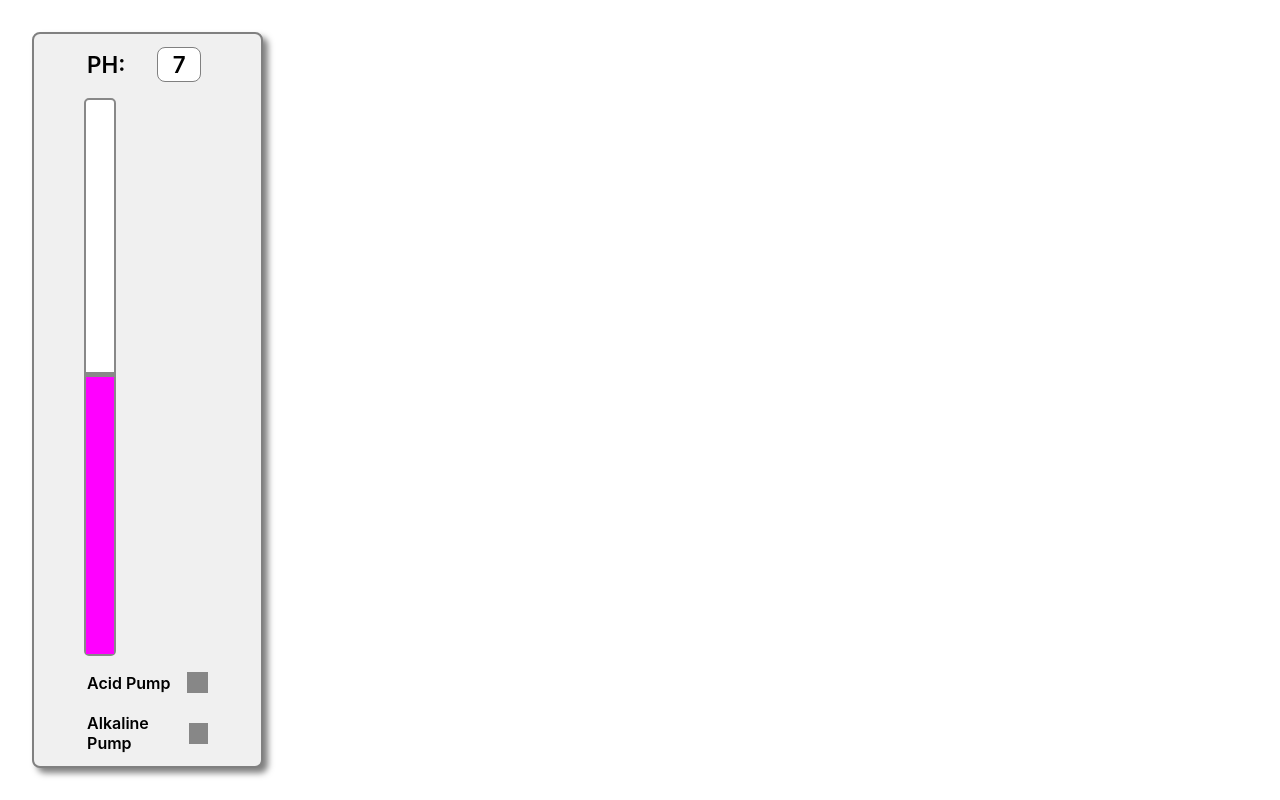
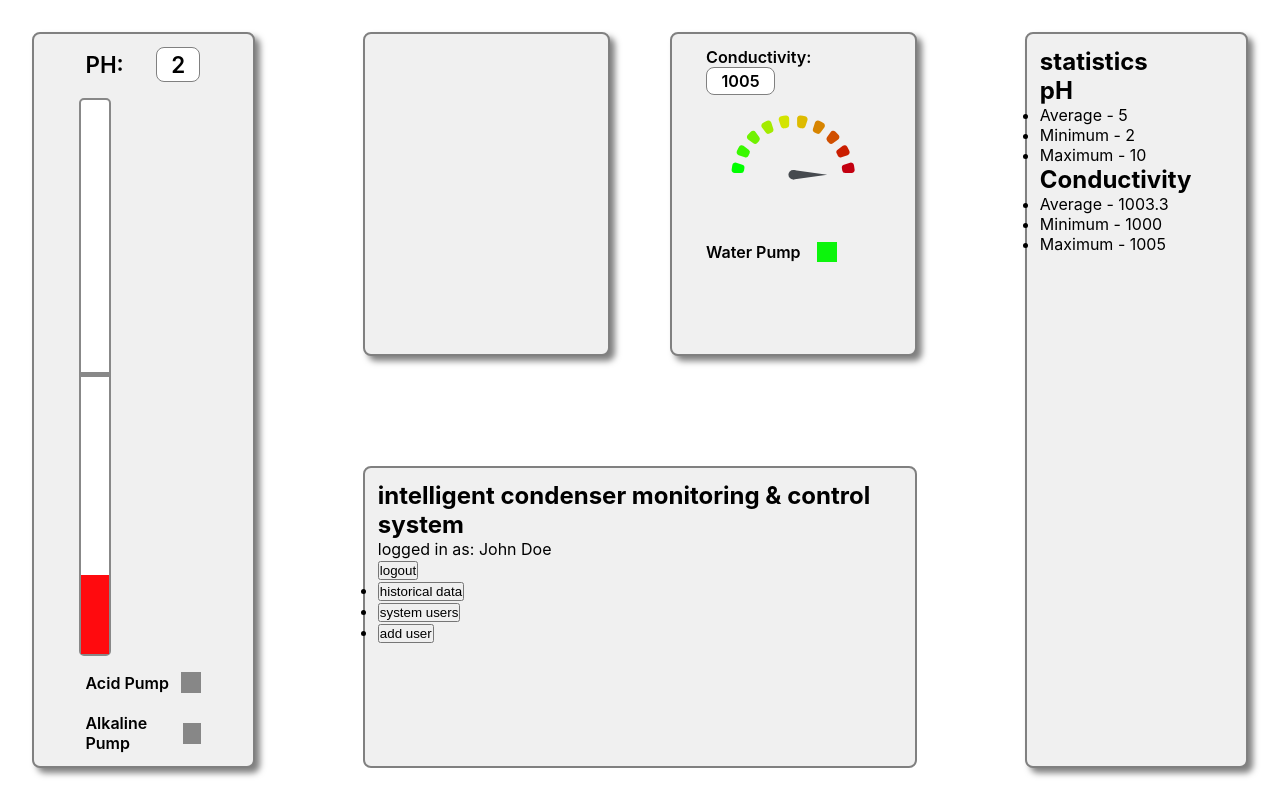
Before and after one commit to iamndlovu/intelligence-condensor-tube-monitoring-control-system, a React (Create React App) app in the folder dashboard/: page / in a window 1280 px wide. Built offline with nearby package versions, Linux system fonts and the light colour scheme.

Commit message:
conductivity display component

```diff
--- a/dashboard/src/App.js
+++ b/dashboard/src/App.js
@@ -1,28 +1,9 @@
 import Dashboard from './components/Dashboard';
 
-const data = [
-  {
-    ph: { phVal: 7, acidPump: false, alkalinePump: false },
-    dissolved: { dissolvedVal: 'high', buzzer: true, Na2SO4: true },
-    conductivity: { conductivityVal: 1000, pump: false },
-  },
-  {
-    ph: { phVal: 3, acidPump: false, alkalinePump: true },
-    dissolved: { dissolvedVal: 'low', buzzer: false, Na2SO4: false },
-    conductivity: { conductivityVal: 1005, pump: true },
-  },
-  {
-    ph: { phVal: 10, acidPump: true, alkalinePump: false },
-    dissolved: { dissolvedVal: 'high', buzzer: true, Na2SO4: true },
-    conductivity: { conductivityVal: 1000, pump: false },
-  },
-];
-
 const App = () => {
-  const { ph, dissolved, conductivity } = data[0];
   return (
     <div className='App'>
-      <Dashboard ph={ph} dissolved={dissolved} conductivity={conductivity} />
+      <Dashboard />
     </div>
   );
 };
--- /dev/null
+++ b/dashboard/src/components/ConductivityContainer/ConductivityContainer.module.scss
@@ -0,0 +1,41 @@
+.ConductivityContainer {
+  width: 100%;
+  height: 100%;
+  display: flex;
+  flex-wrap: wrap;
+  flex-direction: column;
+  align-items: center;
+
+  & > div {
+    width: 80%;
+    font-weight: 600;
+
+    &.conductivityTxt {
+      font-size: 1.01rem;
+      margin-bottom: 1rem;
+
+      .conductivityHead {
+        margin-right: 1rem;
+      }
+
+      .conductivityVal {
+        display: inline-block;
+        padding: 0.2rem 0.9rem;
+        background-color: white;
+        border: 1px solid #808080;
+        border-radius: 8px;
+      }
+    }
+
+    &.conductivityAction {
+      & > div {
+        display: flex;
+        align-items: center;
+
+        span:first-child {
+          margin-right: 1rem;
+        }
+      }
+    }
+  }
+}
--- /dev/null
+++ b/dashboard/src/components/ConductivityContainer/index.js
@@ -0,0 +1,49 @@
+import React from 'react';
+import GuageChart from 'react-gauge-chart';
+
+import styles from './ConductivityContainer.module.scss';
+import boxStyles from '../../box.module.scss';
+
+const ConductivityContainer = ({
+  id,
+  waterPump,
+  conductivityVal,
+  maxConductivity,
+  minConductivity,
+}) => {
+  return (
+    <article className={styles.ConductivityContainer}>
+      <div className={styles.conductivityTxt}>
+        <span className={styles.conductivityHead}>Conductivity:</span>
+        <span className={styles.conductivityVal}>{conductivityVal}</span>
+      </div>
+      <GuageChart
+        id={id}
+        nrOfLevels={10}
+        arcPadding={0.1}
+        cornerRadius={3}
+        colors={['#00FF00', '#c30010']}
+        percent={
+          (conductivityVal - minConductivity) /
+          (maxConductivity - minConductivity)
+        }
+        textColor='transparent'
+        style={{ marginBottom: '3rem' }}
+      />
+      <div className={styles.conductivityAction}>
+        <div>
+          <span>Water Pump</span>
+          <span
+            className={
+              waterPump
+                ? `${boxStyles.box} ${boxStyles.success}`
+                : `${boxStyles.box} ${boxStyles.default}`
+            }
+          ></span>
+        </div>
+      </div>
+    </article>
+  );
+};
+
+export default ConductivityContainer;
--- a/dashboard/src/components/Dashboard/Dashboard.module.scss
+++ b/dashboard/src/components/Dashboard/Dashboard.module.scss
@@ -8,10 +8,9 @@
     width: 100%;
     height: 100%;
     display: grid;
-
     grid-template-columns: repeat(100, 1fr);
     grid-template-rows: repeat(100, 1fr);
-    // background-color: aquamarine;
+    column-gap: 10px;
 
     .sectionContainer {
       border: 2px solid #808080;
@@ -23,75 +22,27 @@
       &.ph {
         grid-column: 1 / 20;
         grid-row: 1 / -1;
-        // background-color: tomato;
-        .PhContainer {
-          width: 100%;
-          height: 100%;
-          display: flex;
-          flex-wrap: wrap;
-          flex-direction: column;
-          align-items: center;
+      }
 
-          & > div {
-            width: 60%;
-            font-weight: 600;
+      &.dissolved {
+        grid-column: 28 / 49;
+        grid-row: 1 / 45;
+      }
 
-            &.phTxt {
-              font-size: 1.4rem;
+      &.conductivity {
+        grid-column: 53 / 74;
+        grid-row: 1 / 45;
+      }
 
-              .phHead {
-                margin-right: 2rem;
-              }
+      &.extra {
+        grid-column: 28 / 74;
+        grid-row: 60 / -1;
+        box-shadow: none;
+      }
 
-              .phVal {
-                display: inline-block;
-                padding: 0.2rem 0.9rem;
-                background-color: white;
-                border: 1px solid #808080;
-                border-radius: 8px;
-              }
-            }
-
-            &.phScale {
-              width: 2rem;
-              flex-grow: 1;
-              transform: translateX(-3rem);
-              margin: 1rem 0;
-              border: 2px solid #888;
-              border-radius: 5px;
-              position: relative;
-              background-color: white;
-
-              .phScaleCenterMark {
-                width: 100%;
-                height: 5px;
-                background-color: #888;
-                display: inline-block;
-                position: absolute;
-                bottom: 50%;
-                left: 0;
-                z-index: 2;
-              }
-
-              .phScaleFill {
-                width: 100%;
-                display: inline-block;
-                position: absolute;
-                bottom: 0;
-                // z-index: 2;
-                transition: all 0.5s ease-out;
-              }
-            }
-
-            &.phAction {
-              & > div {
-                display: flex;
-                justify-content: space-between;
-                align-items: center;
-              }
-            }
-          }
-        }
+      &.stats {
+        grid-column: 82 / -1;
+        grid-row: 1 / -1;
       }
     }
   }
--- a/dashboard/src/components/Dashboard/index.js
+++ b/dashboard/src/components/Dashboard/index.js
@@ -2,9 +2,88 @@ import React from 'react';
 import PhContainer from '../PhContainer';
 
 import styles from './Dashboard.module.scss';
+import ConductivityContainer from '../ConductivityContainer';
 
-const Dashboard = ({ ph }) => {
-  const { phVal, acidPump, alkalinePump } = ph;
+const data = [
+  {
+    ph: { phVal: 2, acidPump: false, alkalinePump: false },
+    dissolved: { dissolvedVal: 'high', buzzer: true, Na2SO4Pump: true },
+    conductivity: { conductivityVal: 1005, waterPump: true },
+    _id: 1,
+  },
+  {
+    ph: { phVal: 3, acidPump: false, alkalinePump: true },
+    dissolved: { dissolvedVal: 'low', buzzer: false, Na2SO4Pump: false },
+    conductivity: { conductivityVal: 1005, waterPump: true },
+    _id: 2,
+  },
+  {
+    ph: { phVal: 10, acidPump: true, alkalinePump: false },
+    dissolved: { dissolvedVal: 'high', buzzer: true, Na2SO4Pump: true },
+    conductivity: { conductivityVal: 1000, waterPump: false },
+    _id: 3,
+  },
+];
+
+const Dashboard = () => {
+  const { _id } = data[0]
+    ? data[0]
+    : {
+        _id: `${Math.random()}${new Date().getFullYear()}${new Date().getMonth()}${new Date().getDay()}`,
+      };
+  const { phVal, acidPump, alkalinePump } = data[0]
+    ? data[0].ph
+    : {
+        phVal: null,
+        acidPump: null,
+        alkalinePump: null,
+      };
+
+  const { dissolvedVal, buzzer, Na2SO4Pump } = data[0]
+    ? data[0].dissolved
+    : {
+        dissolvedVal: null,
+        buzzer: null,
+        Na2SO4Pump: null,
+      };
+
+  const { conductivityVal, waterPump } = data[0]
+    ? data[0].conductivity
+    : {
+        conductivityVal: null,
+        waterPump: null,
+      };
+
+  const avgPH = Number(
+    (
+      data.map((entry) => entry.ph.phVal).reduce((a, b) => a + b, 0) /
+      data.length
+    ).toFixed(1)
+  );
+
+  const avgConductivity = Number(
+    (
+      data
+        .map((entry) => entry.conductivity.conductivityVal)
+        .reduce((a, b) => a + b, 0) / data.length
+    ).toFixed(1)
+  );
+
+  const minPH = data
+    .map((entry) => entry.ph.phVal)
+    .reduce((a, b) => (a < b ? a : b), Infinity);
+
+  const minConductivity = data
+    .map((entry) => entry.conductivity.conductivityVal)
+    .reduce((a, b) => (a < b ? a : b), Infinity);
+
+  const maxPH = data
+    .map((entry) => entry.ph.phVal)
+    .reduce((a, b) => (a > b ? a : b), -Infinity);
+
+  const maxConductivity = data
+    .map((entry) => entry.conductivity.conductivityVal)
+    .reduce((a, b) => (a > b ? a : b), -Infinity);
 
   return (
     <div className={styles.Dashboard}>
@@ -16,6 +95,86 @@ const Dashboard = ({ ph }) => {
             acidPump={acidPump}
           />
         </section>
+        <section
+          className={`${styles.sectionContainer} ${styles.dissolved}`}
+        ></section>
+
+        <section
+          className={`${styles.sectionContainer} ${styles.conductivity}`}
+        >
+          <ConductivityContainer
+            conductivityVal={conductivityVal}
+            waterPump={waterPump}
+            id={_id}
+            minConductivity={minConductivity}
+            maxConductivity={maxConductivity}
+          />
+        </section>
+
+        <section className={`${styles.sectionContainer} ${styles.extra}`}>
+          <header>
+            <h1>intelligent condenser monitoring & control system</h1>
+            <p>logged in as: John Doe</p>
+            <p>
+              <button>logout</button>
+            </p>
+          </header>
+          <menu>
+            <nav>
+              <ul>
+                <li>
+                  <button>historical data</button>
+                </li>
+                <li>
+                  <button>system users</button>
+                </li>
+                <li>
+                  <button>add user</button>
+                </li>
+              </ul>
+            </nav>
+          </menu>
+        </section>
+
+        <section className={`${styles.sectionContainer} ${styles.stats}`}>
+          <h1>statistics</h1>
+          <div>
+            <article>
+              <h2>pH</h2>
+              <ul>
+                <li>
+                  <span>Average - </span>
+                  <span>{avgPH}</span>
+                </li>
+                <li>
+                  <span>Minimum - </span>
+                  <span>{minPH}</span>
+                </li>
+                <li>
+                  <span>Maximum - </span>
+                  <span>{maxPH}</span>
+                </li>
+              </ul>
+            </article>
+            <article>
+              <h2>Conductivity</h2>
+              <ul>
+                <li>
+                  <span>Average - </span>
+                  <span>{avgConductivity}</span>
+                </li>
+                <li>
+                  <span>Minimum - </span>
+                  <span>{minConductivity}</span>
+                </li>
+                <li>
+                  <span>Maximum - </span>
+                  <span>{maxConductivity}</span>
+                </li>
+              </ul>
+            </article>
+          </div>
+        </section>
       </main>
     </div>
   );
```
